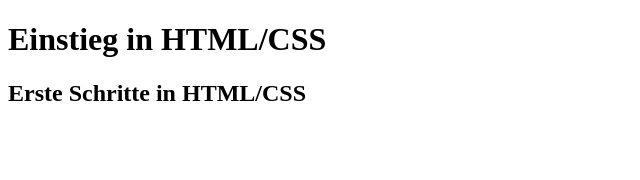
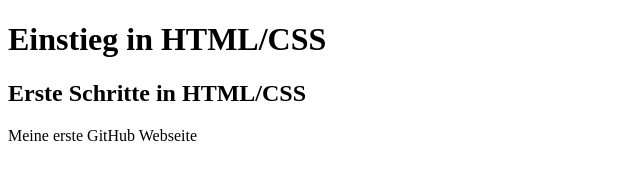
Before and after one commit to predragt565/about_me, a plain HTML site: page index.html in a window 1280 px wide. Shown: the whole page, without its empty margins (0-640 px from the left). Drawn offline with Linux system fonts and the light colour scheme.

Commit message:
add p tag

```diff
--- a/index.html
+++ b/index.html
@@ -11,7 +11,7 @@
 
     <h1>Einstieg in HTML/CSS</h1>
     <h2>Erste Schritte in HTML/CSS</h2>
-
+    <p>Meine erste GitHub Webseite</p>
 </body>
 
 </html>
```
